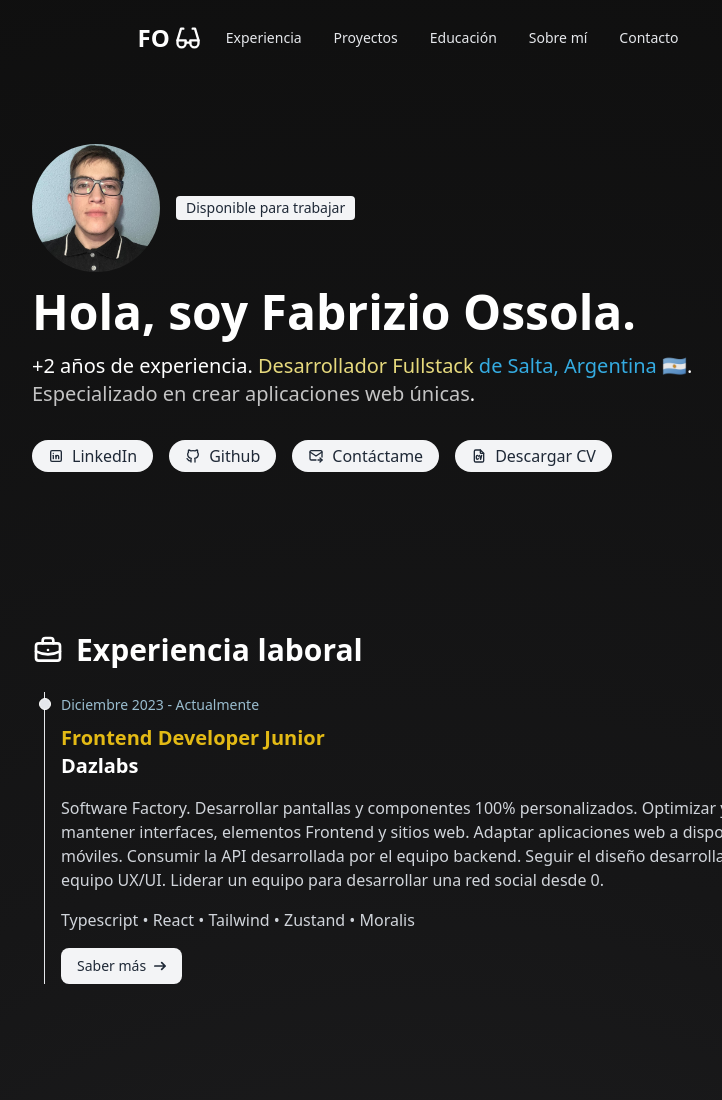
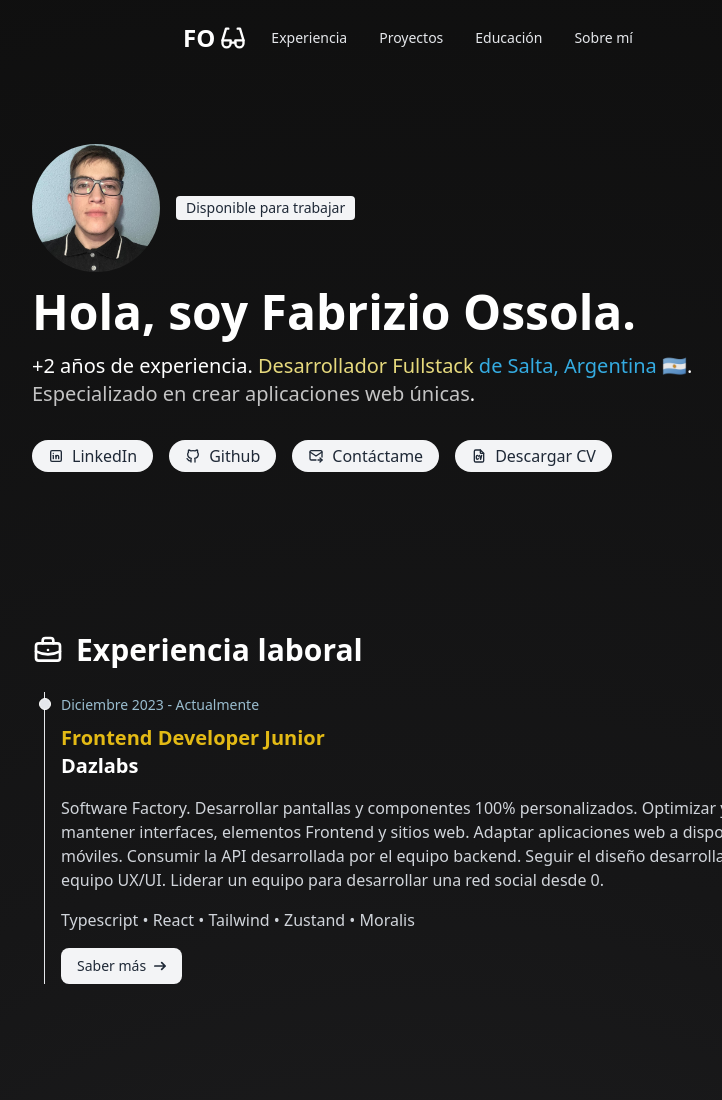
Before and after one commit to Fabrizio35/portfolio, an Astro site: page / in a window 1280 px wide. Shown: the top 1100 px of the page, without its empty margins (228-950 px from the left). Built offline with nearby package versions, Linux system fonts and the light colour scheme; Astro itself is replaced by a stand-in of ours.

Commit message:
remove contact button header

```diff
--- a/src/components/Header.astro
+++ b/src/components/Header.astro
@@ -8,11 +8,6 @@ const navItems = [
   { title: 'Proyectos', label: 'proyectos', url: '#proyectos' },
   { title: 'Educación', label: 'educación', url: '#educacion' },
   { title: 'Sobre mí', label: 'sobre-mi', url: '#sobre-mi' },
-  {
-    title: 'Contacto',
-    label: 'contacto',
-    url: 'mailto:ossolafabrizio@gmail.com',
-  },
 ]
 ---
 
```
